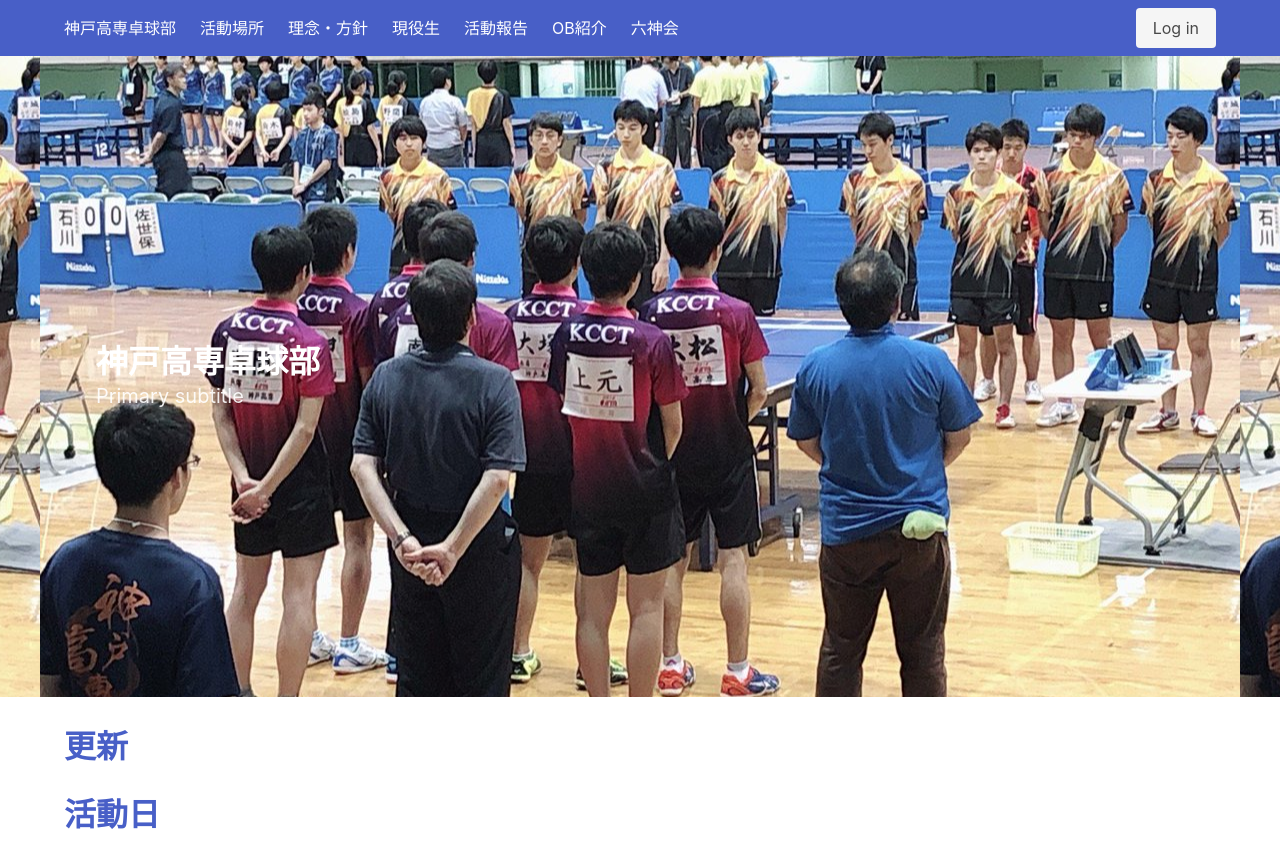
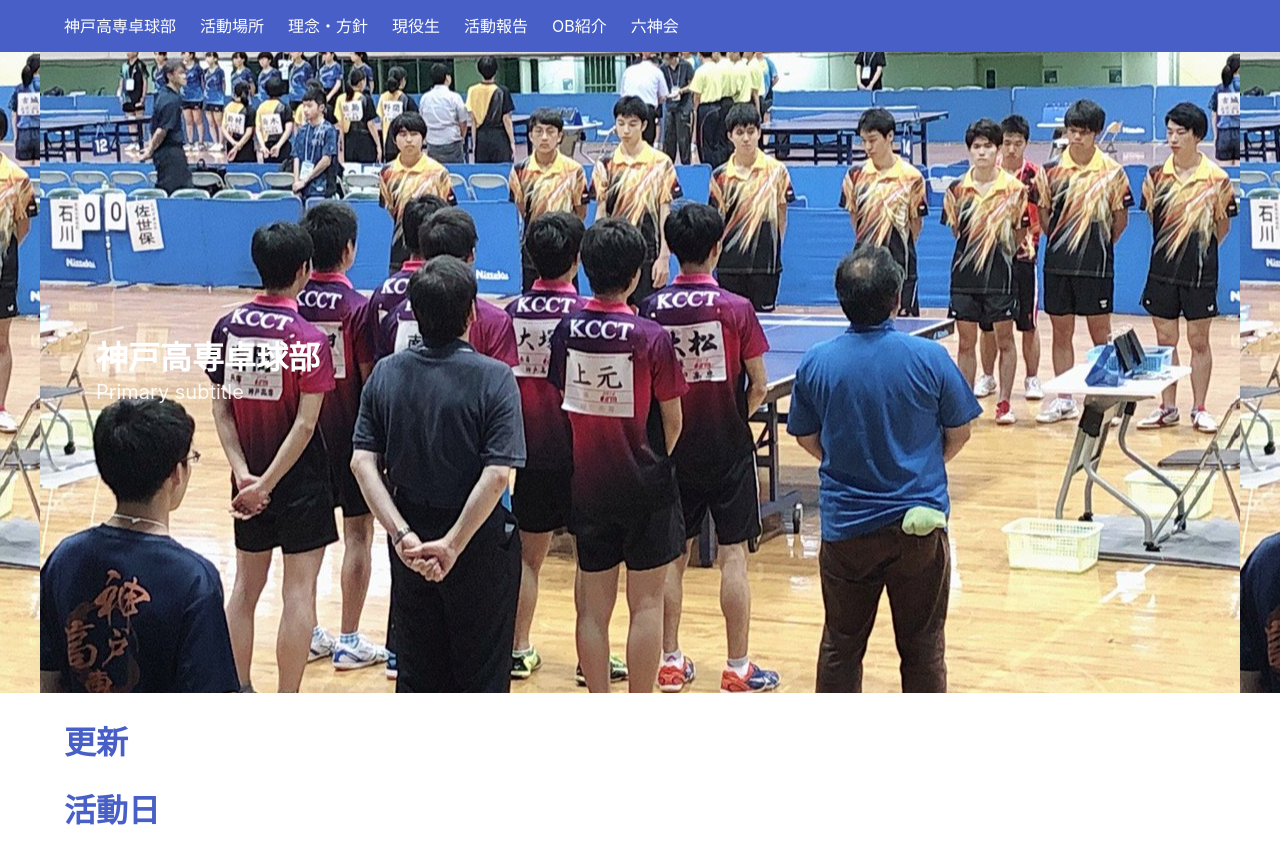
Before and after one commit to yoidea/kcct-table-tennis-club, a Gatsby site: page / in a window 1280 px wide. Shown: the top 868 px of the page. Built offline with nearby package versions, Linux system fonts and the light colour scheme; Gatsby itself is replaced by a stand-in of ours; grey boxes are pictures that could not be loaded.

Commit message:
Remove login button

```diff
--- a/src/components/header.js
+++ b/src/components/header.js
@@ -18,15 +18,6 @@ const Header = ({ siteTitle }) => (
           <Link to="/ob/" className="navbar-item">OB紹介</Link>
           <Link to="/supporter/" className="navbar-item">六神会</Link>
         </div>
-        <div className="navbar-end">
-          <div className="navbar-item">
-            <div className="buttons">
-              <Link className="button is-light">
-                Log in
-              </Link>
-            </div>
-          </div>
-        </div>
       </div>
     </div>
   </header>
```
